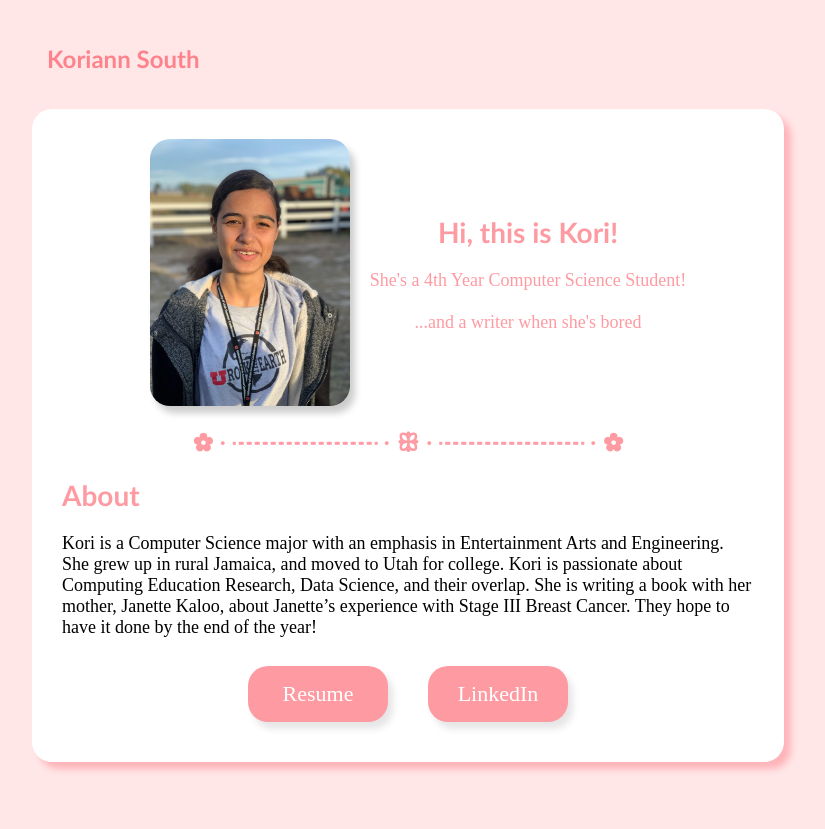
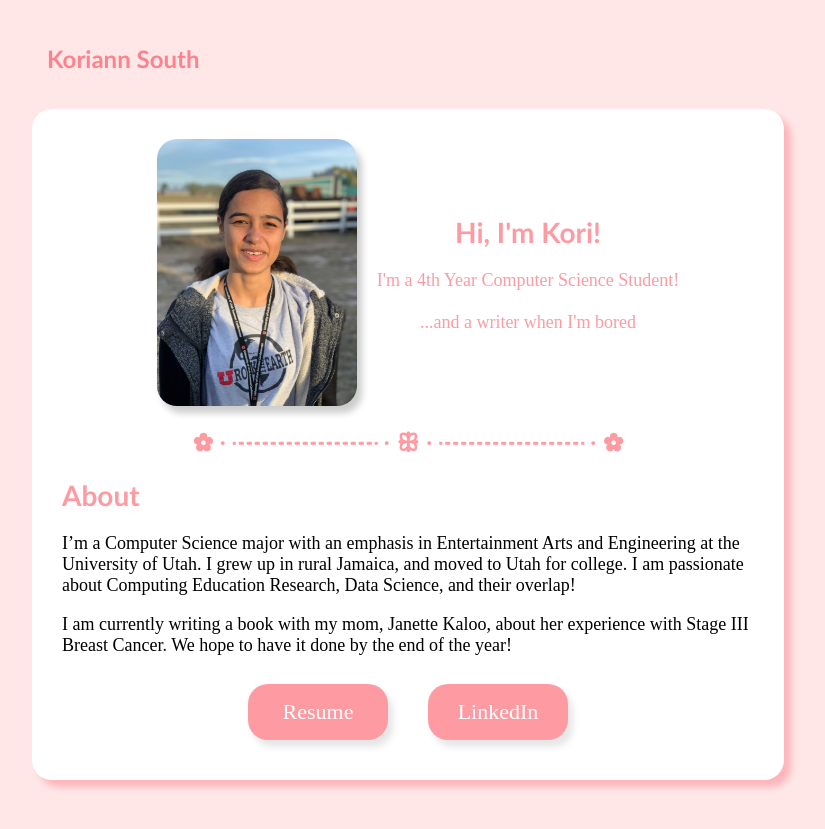
Before and after one commit to KVSRoyal/KVSRoyal.github.io, a Jekyll site: the page built from index.md, in a window 1280 px wide. Shown: the top 829 px of the page, without its empty margins (232-1057 px from the left). Built offline with Jekyll 4.4.1, drawn with Linux system fonts in a browser that asks for light colours.

Commit message:
Stories
- Replaced About page with Stories page
- Added Cassidy story
- Added a collection of stories to facilitate adding them later. Stories have a title, date, and notes

```diff
--- a/_config.yml
+++ b/_config.yml
@@ -23,6 +23,10 @@ description: >- # this means to ignore newlines until "baseurl:"
     Koriann South's Personal Website
 baseurl: "" # the subpath of your site, e.g. /blog
 github_username:  KVSRoyal
+
+collections:
+  stories:
+    output: true
 
 defaults:
   - scope:
--- a/_data/navigation.yml
+++ b/_data/navigation.yml
@@ -1,4 +1,4 @@
 - name: Home
   link: /
-- name: About
-  link: /about.html
+- name: Stories
+  link: /stories.html
--- a/_layouts/default.html
+++ b/_layouts/default.html
@@ -12,7 +12,7 @@
 	<!-- Thank you for your interest in my website and amateur design skills! -->
 	{% include navigation.html %}
 	<div class="main" onclick="anywhereClicked()">
-		{{ page.content | markdownify }}
+		{{ content }}
 	</div>
   </body>
 </html>
--- a/_sass/main.scss
+++ b/_sass/main.scss
@@ -119,6 +119,15 @@ nav  {
     font-size: 18px;
   }
 
+  a {
+	color: $main-color;
+	font-size: 18px;
+
+	&:hover {
+	  color: $nav-highlight-color;
+	}
+  }
+
   a.link-button {
 	display: inline-block;
 	width: 100px;
--- a/index.md
+++ b/index.md
@@ -14,9 +14,9 @@ title: Home
     </div>
     <div style="display: flex; align-items:center; text-align: center;">
         <div>
-            <h1>Hi, this is Kori!</h1>
-            <h6>She's a 4th Year Computer Science Student!</h6>
-            <h6>...and a writer when she's bored</h6>
+            <h1>Hi, I'm Kori!</h1>
+            <h6>I'm a 4th Year Computer Science Student!</h6>
+            <h6>...and a writer when I'm bored</h6>
         </div>
     </div>
 </div>
@@ -24,7 +24,9 @@ title: Home
 
 # About
 
-Kori is a Computer Science major with an emphasis in Entertainment Arts and Engineering. She grew up in rural Jamaica, and moved to Utah for college. Kori is passionate about Computing Education Research, Data Science, and their overlap. She is writing a book with her mother, Janette Kaloo, about Janette's experience with Stage III Breast Cancer. They hope to have it done by the end of the year!
+I'm a Computer Science major with an emphasis in Entertainment Arts and Engineering at the University of Utah. I grew up in rural Jamaica, and moved to Utah for college. I am passionate about Computing Education Research, Data Science, and their overlap!
+
+I am currently writing a book with my mom, Janette Kaloo, about her experience with Stage III Breast Cancer. We hope to have it done by the end of the year!
 
 <div style="display: flex; justify-content:center; flex-wrap: wrap;">
 	<a href="assets/docs/resume.pdf" target="_blank" class="link-button">Resume</a>
```
Also changed, not shown: _layouts/story.html (added, +17 -0 lines), _stories/cassidy.md (added, +57 -0 lines), about.md (deleted, +0 -8 lines), stories.md (added, +12 -0 lines).
